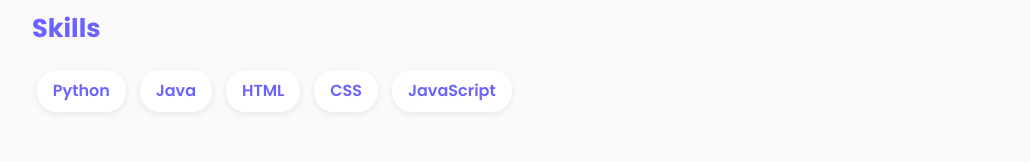
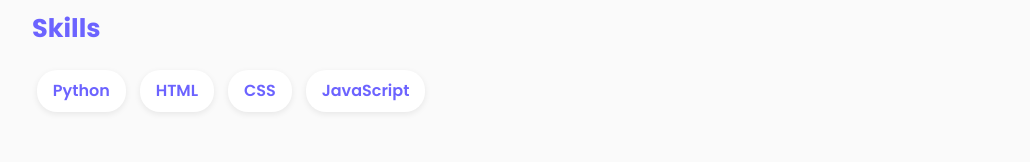
Before and after one commit to poszasz/poszasz.github.io, a plain HTML site: page index.html in a window 1280 px wide. Shown: the part 537-699 px from the top of the page, without its empty margins (124-1154 px from the left). Drawn offline with Linux system fonts and the light colour scheme.

Commit message:
Fix HTML formatting and structure

```diff
--- a/index.html
+++ b/index.html
@@ -30,7 +30,7 @@
     <h3>Skills</h3>
     <div class="skills">
       <span>Python</span>
-      <span>Java</span>
+
       <span>HTML</span>
       <span>CSS</span>
       <span>JavaScript</span>
```
